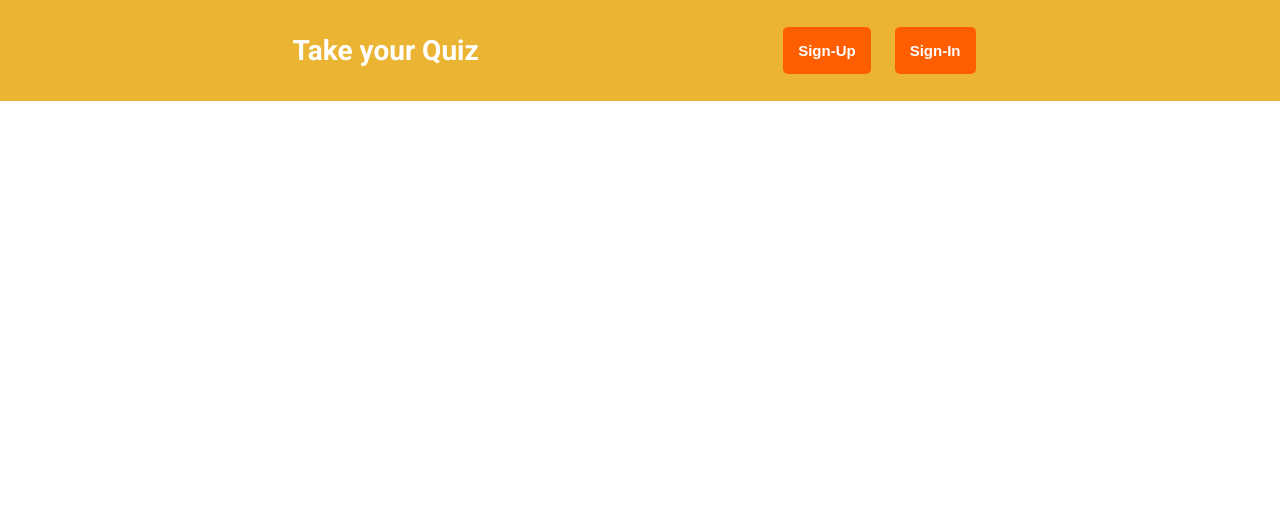
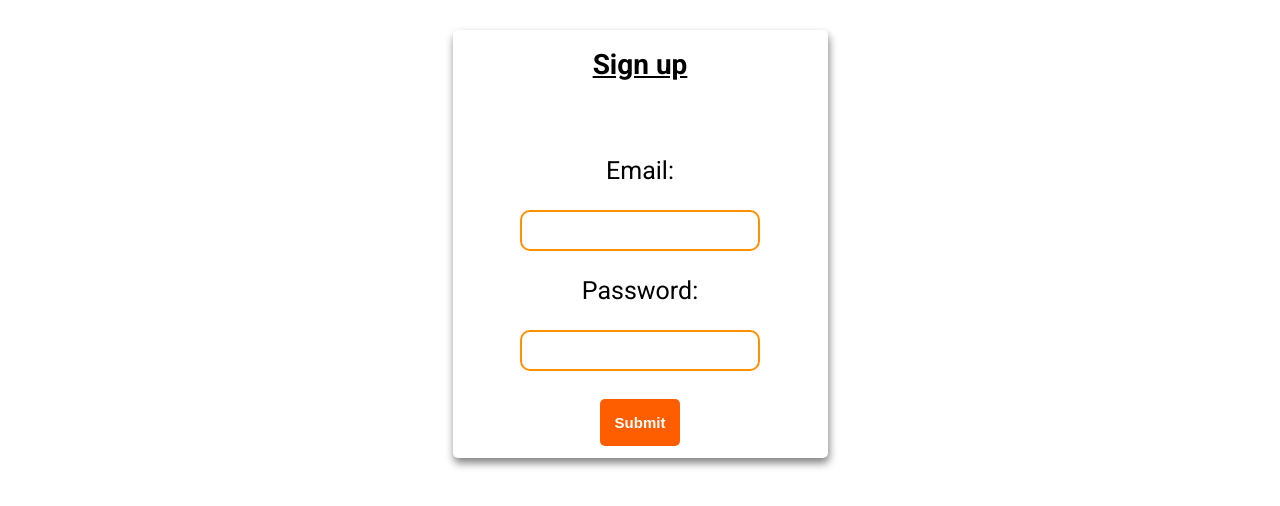
Before and after one commit to ilyas-code/ilyasFolder, a React (Create React App) app: page /#/SignUp in a window 1280 px wide. Shown: the top 506 px of the page. Built offline with nearby package versions, Linux system fonts and the light colour scheme.

Commit message:
added form handling to the db

```diff
--- a/package.json
+++ b/package.json
@@ -15,6 +15,8 @@
     "react-scripts": "3.4.1"
   },
 
+
+
   "scripts": {
     "start": "react-scripts start",
     "build": "react-scripts build",
@@ -22,6 +24,8 @@
     "eject": "react-scripts eject"
 
   },
+
+
   "eslintConfig": {
     "extends": "react-app"
   },
--- a/src/App.js
+++ b/src/App.js
@@ -8,30 +8,22 @@ import LogHeader from "./components/LogHeader";
 import UserSignIn from "./components/UserSignIn";
 import UserSignUp from "./components/UserSignUp";
 // import axios from "axios";
-import { BrowserRouter as Router,
-  Switch,
-  Route, } from "react-router-dom";
+import { HashRouter as Router, Switch, Route } from "react-router-dom";
+
 // Link,
 // Redirect,
 // useHistory,
 // useLocation, useParams, useRouteMatch
 
-
-
-
 function App() {
-
   return (
     <div className="App">
-      <Router>
+      <Router >
         <Switch>
           <Route exact path="/">
             <Header />
           </Route>
-          <Route path="/quizUrl/:id" component={MainSection} />
-
-
-
+          <Route strict path="/quizUrl/:id" component={MainSection} />
 
           <Route path="/SignUp">
             <UserSignUp />
@@ -43,12 +35,10 @@ function App() {
         </Switch>
       </Router>
     </div>
-  )
+  );
 }
 
-export default App
-
-
+export default App;
 
 class MainSection extends React.Component {
   constructor(props) {
@@ -59,7 +49,7 @@ class MainSection extends React.Component {
       score: null,
       tAndf: [],
       show: { display: "none" },
-      id:props.match.params.id
+      id: props.match.params.id,
     };
 
     this.handleChange = this.handleChange.bind(this);
@@ -69,7 +59,6 @@ class MainSection extends React.Component {
   handleChange(event) {
     var value = event.target.value;
     var name = event.target.name;
-
 
     this.setState((prevState) => {
       prevState.ansrs[name] = value;
@@ -106,11 +95,11 @@ class MainSection extends React.Component {
   componentDidMount() {
     console.log(this.state.id);
     fetch(`http://localhost:4000/quizQ/${this.state.id}`)
-      .then(res => res.json())
+      .then((res) => res.json())
       .then(
         (result) => {
           this.setState({
-            Quiz:result.qanda
+            Quiz: result.qanda,
           });
         },
         // Note: it's important to handle errors here
@@ -119,10 +108,10 @@ class MainSection extends React.Component {
         (error) => {
           this.setState({
             isLoaded: true,
-            error
+            error,
           });
         }
-      )
+      );
 
     // var xhr = new XMLHttpRequest();
 
@@ -139,7 +128,6 @@ class MainSection extends React.Component {
 
     // xhr.send();
 
-
     // axios.get(`http://localhost:4000/quizQ/${this.state.id}`).then((res) => {
     //   console.log("Response Succeed");
     //   var resdata = res.data
@@ -151,8 +139,6 @@ class MainSection extends React.Component {
   }
 
   render() {
-
-
     // console.log("from render "+this.state.Quiz[0]);
 
     const answers = this.state.Quiz.map((ab) => {
@@ -178,12 +164,14 @@ class MainSection extends React.Component {
 
     return (
       <div>
-         <LogHeader/>
+        <LogHeader />
         <section>
           {qsection}
 
           <div style={this.state.show} className="scores">
-          <h1>Your Score : {this.state.score + "/" + this.state.Quiz.length}</h1>
+            <h1>
+              Your Score : {this.state.score + "/" + this.state.Quiz.length}
+            </h1>
             <div className="answers">
               <h1>Correct Answers:</h1>
               <ul>{answers}</ul>
@@ -195,7 +183,6 @@ class MainSection extends React.Component {
           </div>
         </section>
       </div>
-
     );
   }
 }
--- a/src/components/UserSignUp.js
+++ b/src/components/UserSignUp.js
@@ -1,28 +1,72 @@
-import React from 'react'
+import React  from 'react'
 import { Link } from "react-router-dom";
 
 
 function UserSignUp(props) {
 
+    const userInfo = {
+        email: null,
+        password: null,
+
+    }
+
+    function handleSubmit(e) {
+
+        const value = e.target.value;
+        const type = e.target.type;
+
+
+
+        if (type === "email") {
+            userInfo.email = value;
+        } else {
+            userInfo.password = value;
+        }
+
+
+    }
+    function formSubmit(e) {
+
+        console.log(userInfo);
+        // posting data to database server
+        var myHeaders = new Headers();
+        myHeaders.append("Content-Type", "application/json");
+
+        var raw = JSON.stringify(userInfo);
+
+        var requestOptions = {
+            method: 'POST',
+            headers: myHeaders,
+            body: raw,
+            redirect: 'follow'
+        };
+
+
+        fetch("http://localhost:4000/PostUser", requestOptions)
+            .then(response => response.text())
+            .then(result => alert(result))
+            .catch(error => alert('error', error));
+    }
+
 
     return (
-        <div className = "sign">
+        <div className="sign">
             <h1>Sign up</h1>
 
-            <form onSubmit = {null}>
-              <p style={{fontSize:25}}>Email:</p>
+            <form>
+                <p style={{ fontSize: 25 }}>Email:</p>
 
-              <input type="Email" name = "email"/>
+                <input type="Email" name="email" onChange={handleSubmit} />
 
-              <br/>
-              <p style={{fontSize:25}}>Password:</p>
+                <br />
+                <p style={{ fontSize: 25 }}>Password:</p>
 
-              <input type="Password" name = "password"/>
-              <br/>
-              <br/>
-              <Link to="/" style={{ textDecoration: "none" }}>
-              <button type="Submit" className="subBtn">Submit</button>
-              </Link>
+                <input type="Password" name="password" onChange={handleSubmit} />
+                <br />
+                <br />
+                <Link to="/" style={{ textDecoration: "none" }} >
+                    <button type="submit" className="subBtn" onClick={formSubmit}>Submit</button>
+                </Link>
 
             </form>
 
```
Also changed, not shown: 1 other file (tests, documents, lock files or other folders). Lines whose indentation alone changed are shown as unchanged.
